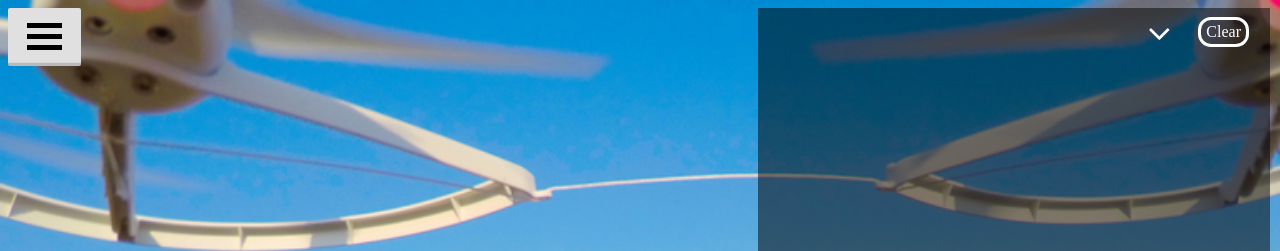
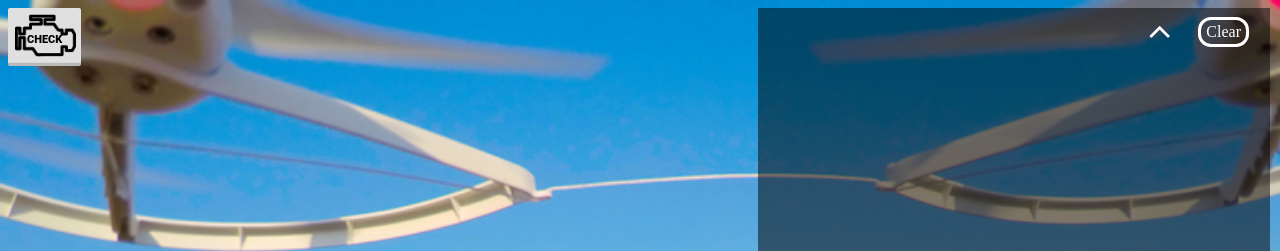
Before and after one commit to kblessing-tamu/Turtle-SpiderBot, a Jekyll site: the page index.html, which Jekyll copies as it is, in a window 1280 px wide. Shown: the top 251 px of the page. Built offline with Jekyll 4.4.1, drawn with Linux system fonts in a browser that asks for light colours.

Commit message:
Feature: Added hint and changed menu icon to engine

```diff
--- a/index.html
+++ b/index.html
@@ -13,9 +13,8 @@
 
 <body>
     <button class="button">
-        <div class="menu"></div>
-        <div class="menu"></div>
-        <div class="menu"></div>
+        <img class="engine" src="engine.png">
+        <div class="engineheader">CHECK</div>
         <input type="range" min="0" max="100" value="0" class="slider" id="myRange">
         <input type="text" id="percentage" maxlength="3" size="3" value="0">
         <p id="p">%</p>
@@ -29,7 +28,11 @@
 
     <span class ="output" id="output"></span>
     <div class="clear" id="clear">Clear</div>
-    <div class="collapse" id="collapse"><i class="fa fa-angle-down" style="font-size:36px"></i></div>
+    <div class="collapse" id="collapse">
+
+        <i class="fa fa-angle-down" style="font-size:36px"></i>
+    </div>
+    <div class="hint" id = "hint">Close Prompt</div>
 
 </body>
 
--- a/main.css
+++ b/main.css
@@ -4,19 +4,27 @@ body {
     background-size: 100%;
     object-fit: cover;
 }
-#p{
+
+#p {
     margin-block-start: -2em;
     position: absolute;
-    top: 343px;
+    top: 302px;
     left: 172px;
 }
 
-.menu {
-    width: 35px;
-    height: 5px;
-    background-color: black;
-    margin: 6px 0;
-    position: relative;
+.engine{
+    width: 61px;
+    height: auto;
+    position: absolute;
+    left: 7px;
+    top: -3px;
+}
+.engineheader{
+    position: absolute;
+    top: 25px;
+    left: 19px;
+    font-weight: 800;
+    font-size: 11px;
 }
 
 .button {
@@ -42,13 +50,15 @@ body {
     transition: all .5s;
     background-color: #E0E0E0;
 
+
+
 }
 
 
 
 .button:hover {
     width: 290px;
-    height: 431px;
+    height: 377px;
 
 }
 
@@ -141,6 +151,7 @@ body {
 }
 
 
+
 .clear {
     right: 31px;
     top: 17px;
@@ -156,27 +167,29 @@ body {
     cursor: pointer;
 }
 
-.collapse{
+.collapse {
     position: absolute;
     color: white;
     right: 93px;
     top: 15px;
     padding: 0px 16px 0px 16px;
     transition: all .5s;
+    transform: rotate(180deg);
+    overflow: hidden;
 }
 
 .collapse:hover {
     cursor: pointer;
 }
 
-#percentage{
+#percentage {
     position: absolute;
     text-align: end;
     left: 119px;
-    top: 311px;
+    top: 269px;
 }
 
-.inc1{
+.inc1 {
     position: relative;
     top: -261px;
     left: 153px;
@@ -185,7 +198,7 @@ body {
     border-style: outset;
 }
 
-.inc5{
+.inc5 {
     position: relative;
     top: -462px;
     left: 153px;
@@ -195,7 +208,7 @@ body {
 }
 
 
-.dec1{
+.dec1 {
     position: relative;
     top: -462px;
     left: 42px;
@@ -204,7 +217,7 @@ body {
     border-style: outset;
 }
 
-.dec5{
+.dec5 {
     position: relative;
     top: -664px;
     left: 42px;
@@ -213,10 +226,41 @@ body {
     border-style: outset;
 }
 
+.hint {
+    visibility: hidden;
+    position: absolute;
 
-@media only screen
-  and (max-device-width: 1366px)
-  and (-webkit-min-device-pixel-ratio: 2) {
+    width: auto;
+
+    right: 103px;
+    top: 21px;
+    background-color: whitesmoke;
+    padding: 3px;
+    border: #7D9280 solid 2px;
+    opacity: 0;
+    pointer-events: none;
+}
+
+#collapse:hover+#hint {
+
+    animation: bounceIn 1s 1s 1 normal forwards;
+}
+
+@keyframes bounceIn {
+
+    100% {
+        visibility: visible;
+        opacity: .9;
+        top: 43px;
+    }
+}
+
+@media only screen and (max-device-width: 1366px) and (-webkit-min-device-pixel-ratio: 2) {
+
+
+    .hint {
+        visibility: hidden !important;
+    }
 
     .slider::-webkit-slider-thumb {
 
@@ -226,11 +270,12 @@ body {
     }
 
 
-    .collapse{
+    .collapse {
         bottom: 29.2vh;
         right: 84px;
         top: auto;
     }
+
     .output {
         bottom: 0px;
         width: 100%;
--- a/main.js
+++ b/main.js
@@ -9,7 +9,7 @@ window.onload = function () {
     clear = document.getElementById("clear");
     collapse = document.getElementById('collapse');
     percent.value = slider.value;
-
+    var hint = this.document.getElementById("hint");
 
     slider.oninput = function () {
         percent.value = slider.value;
@@ -64,7 +64,8 @@ window.onload = function () {
                 collapse.style.bottom = "1.2vh"
                 clear.style.bottom = "1.5vh";
             }
-            collapse.style.transform = "rotate(180deg)";
+            collapse.style.transform = "rotate(0deg)";
+            hint.innerHTML = "Open Prompt";
             outOpen = !outOpen;
         }else{
             output.style.height = "35vh";
@@ -72,13 +73,15 @@ window.onload = function () {
                 collapse.style.bottom = "29.2vh"
                 clear.style.bottom = "29.5vh";
             }
-            collapse.style.transform = "rotate(0deg)";
+            hint.innerHTML = "Close Prompt";
+            collapse.style.transform = "rotate(180deg)";
             outOpen = !outOpen;
         }
 
         output.scrollTop = output.scrollHeight;
 
     });
+
 
 
     inc1.addEventListener('click', function(){
```
Also changed, not shown: engine.png (added).
